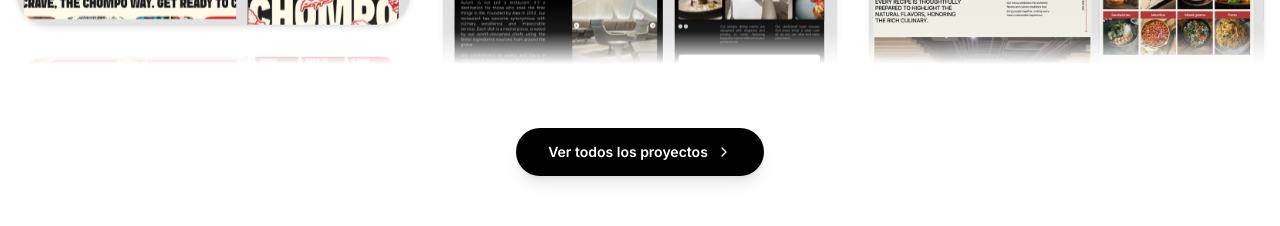
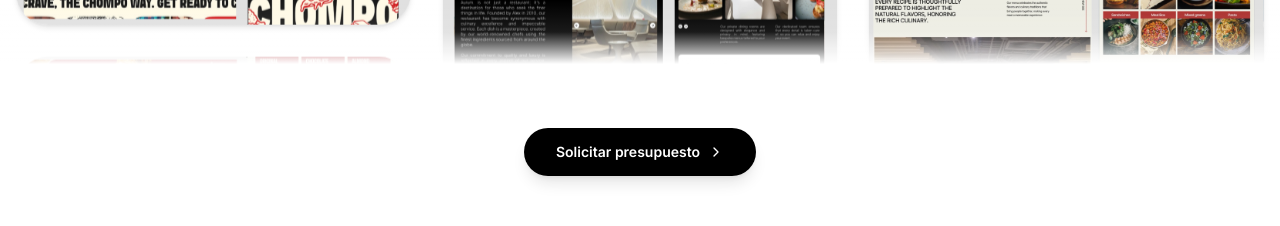
Before and after one commit to motionsmanagement/Motions, a React (Vite) app: page / in a window 1280 px wide. Shown: the part 2580-2806 px from the top of the page. Built offline with nearby package versions, Linux system fonts and the light colour scheme.

Commit message:
feat: actualizar CTA de RecentWorks a 'Solicitar presupuesto'

```diff
--- a/components/RecentWorks.tsx
+++ b/components/RecentWorks.tsx
@@ -109,7 +109,7 @@ const RecentWorks: React.FC = () => {
       {/* Footer CTA */}
       <div className="mt-16 flex justify-center">
         <button className="flex items-center gap-2 px-8 py-3.5 bg-black text-white rounded-full text-sm font-semibold hover:bg-neutral-800 transition-all hover:scale-105 active:scale-95 group shadow-lg">
-          Ver todos los proyectos
+          Solicitar presupuesto
           <ChevronRight className="w-4 h-4 group-hover:translate-x-1 transition-transform" />
         </button>
       </div>
```
